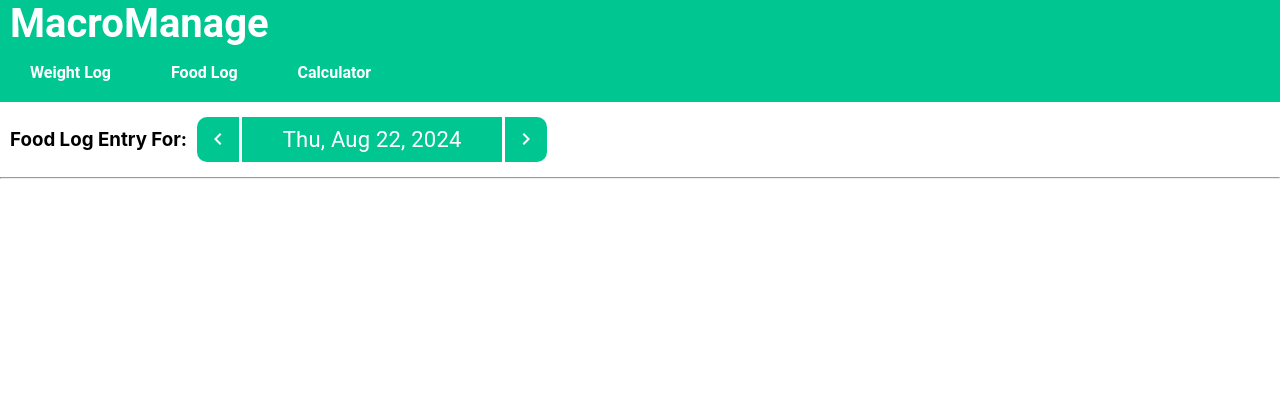
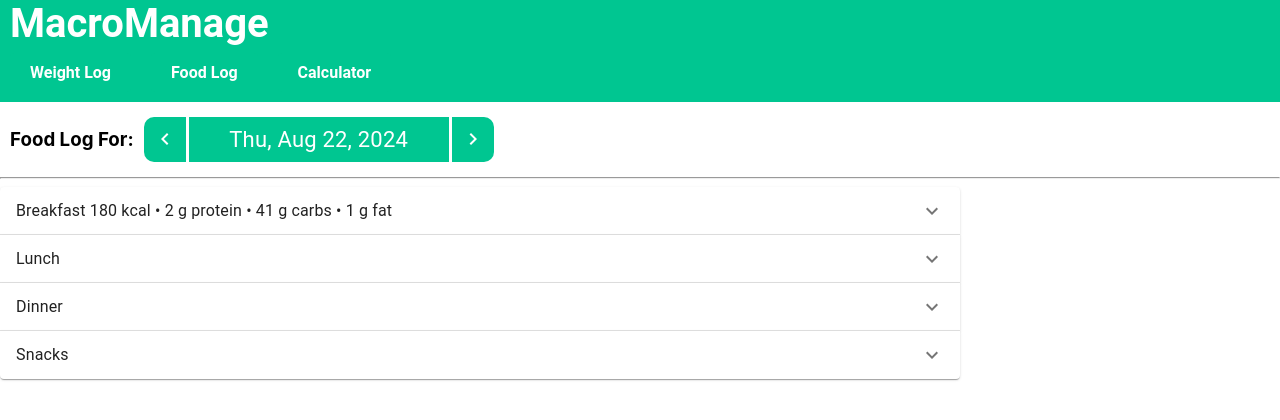
Before and after one commit to andyp4293/MacroManage, a React (Create React App) app: page /food-log in a window 1280 px wide. Shown: the top 420 px of the page. Built offline with nearby package versions, Linux system fonts and the light colour scheme.

Commit message:
Replaced the food tables for the food log with accordion components instead

```diff
--- a/src/pages/Foodlog.js
+++ b/src/pages/Foodlog.js
@@ -1,6 +1,42 @@
 import React, { useState } from 'react';
 import DateSelector from '../components/dateSelector';
 import styles from '../styles/Foodlog.module.css';
+import {Accordion, AccordionSummary, AccordionDetails, Typography, Box} from '@mui/material';
+import ExpandMoreIcon from '@mui/icons-material/ExpandMore';
+
+function MealAccordion({title, items, nutrition}){
+    return(
+        <Accordion style = {{width: '75%', minWidth: '550px'}}>
+            {/*header/title on the accordian component */}
+            <AccordionSummary
+                expandIcon = {<ExpandMoreIcon/>}
+                aria-controls = {`${title}-log`} // name for each expandable body of each meal accordian
+                id = {`${title}-header`} // name/id for each header
+            >
+                <Typography style = {{justifyContent: 'space-between'}}>
+                    {title} {nutrition} {/* displays meal name and its total nutritional macros */}
+                </Typography>
+            </AccordionSummary>
+
+            <AccordionDetails> {/* For showing the foods loggeds and their nutrition when accordion is expanded*/}
+                {items.map((item, index) => (
+                    <Box
+                    key = {index}
+                    display = 'flex' // arrange items horizontally
+                    justifyContent = 'space-between'
+                    alignItems = 'center'
+                    padding = '8px 0'
+                    borderBottom = '1 px solid #ddd' // border to separate items
+                    >
+                        <Typography>{`${item.name}, ${item.quantity}`}</Typography> {/* display the name of the food item followed by quanitty */}
+                        <Typography>{item.calories} kcal</Typography> {/* display the calorie content */}
+                    </Box>
+                ))}
+            </AccordionDetails>
+
+        </Accordion>
+    )
+}
 
 function FoodLog() {
     const [, setSelectedDate] = useState(new Date())
@@ -8,15 +44,57 @@ function FoodLog() {
         setSelectedDate(newDate);
     };
 
+    const meals = {
+        // Each meal category is an object with total nutrition info and a list of food items.
+        Breakfast: {
+            totalNutrition: '180 kcal • 2 g protein • 41 g carbs • 1 g fat',
+            items: [
+                {
+                    name: 'Banana',
+                    quantity: '1',
+                    calories: 89.89,
+                },
+                {
+                    name: 'man',
+                    quantity: '1',
+                    calories: 1000000000000000,
+                },
+            ],
+        },
+        Lunch: {
+            totalNutrition: '',
+            items: [],
+        },
+        Dinner: {
+            totalNutrition: '',
+            items: [],
+        },
+        Snacks: {
+            totalNutrition: '',
+            items: [],
+        },
+    };
 
 
     return (
         <div>
             <div className = {styles['date-container']}>
-                <h3>Food Log Entry For:</h3>
+                <h3>Food Log For:</h3>
                 <DateSelector onDateChange={updateDate}/>
             </div>
             <hr></hr>
+
+            <div>
+            {/*Object.keys(meals) makes an array of the keys, ie ['Breakfast, 'Lunch", 'Dinner'...]*/}
+            {Object.keys(meals).map((meal) => ( // .map makes a meal accordian for each meal key
+                <MealAccordion
+                  key={meal} // A unique key for each meal category.
+                  title={meal} // The meal name (e.g., Breakfast, Lunch).
+                  items={meals[meal].items} // The list of food items for this meal.
+                  nutrition={meals[meal].totalNutrition} // Total nutrition info for the meal.
+                />
+            ))}
+            </div>
         </div>
     );
 }
--- a/src/pages/Weightlog.js
+++ b/src/pages/Weightlog.js
@@ -4,6 +4,7 @@ import styles from '../styles/Weightlog.module.css';
 import EditIcon from '@mui/icons-material/Edit';
 import DeleteIcon from '@mui/icons-material/Delete';
 import CheckIcon from '@mui/icons-material/Check';
+import MonitorWeightIcon from '@mui/icons-material/MonitorWeight';
 
 function WeightLog() {
     // setting the weight value in the weight input box
@@ -148,10 +149,14 @@ function WeightLog() {
                 </div>
 
                 <div className = {styles['weight-entry-table']}>
-                    <h1>Weight Entries</h1>
+                    <div className = {styles['weight-entry-header']}>
+                    <MonitorWeightIcon style = {{fontSize: '50px', color: '#00c691', marginRight: '-10px'}}/>
+                        <h1>Weight Entries</h1>
+                    </div>
                     <table
                         style = {{
-                            width: '65%'
+                            minWidth: '600px',
+                            width: '60%',
                         }}
                     >
                         <thead>
--- a/src/styles/Weightlog.module.css
+++ b/src/styles/Weightlog.module.css
@@ -60,6 +60,7 @@ input[type="number"] {
 }
 
 .weight-entry-table h1{
+    width: 100%;
     margin-top: 0px;
     margin-left: 10px;
     margin-bottom: 3px;
@@ -102,3 +103,8 @@ input[type="number"] {
     margin-left: 5px;
     font-size: 20px;
 }
+
+.weight-entry-header {
+    display: flex;
+    gap: 0px;
+}
```
